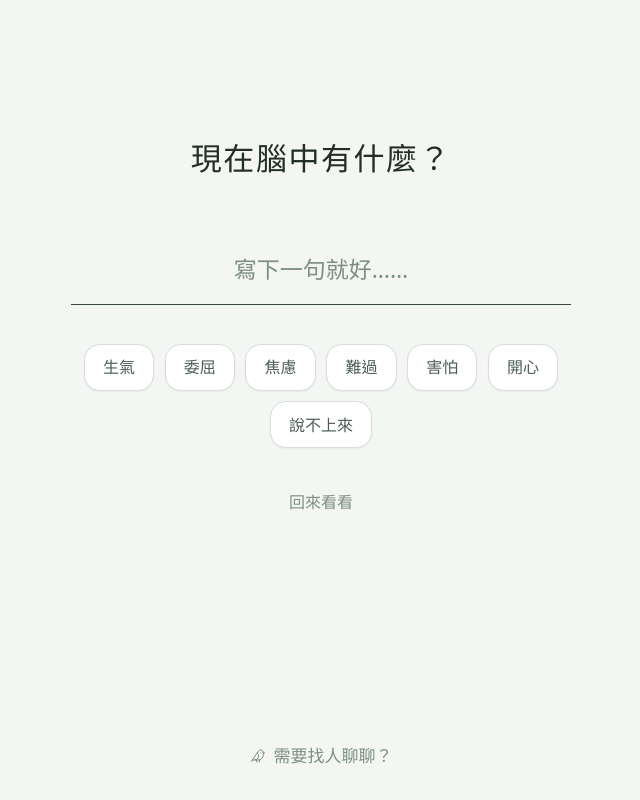
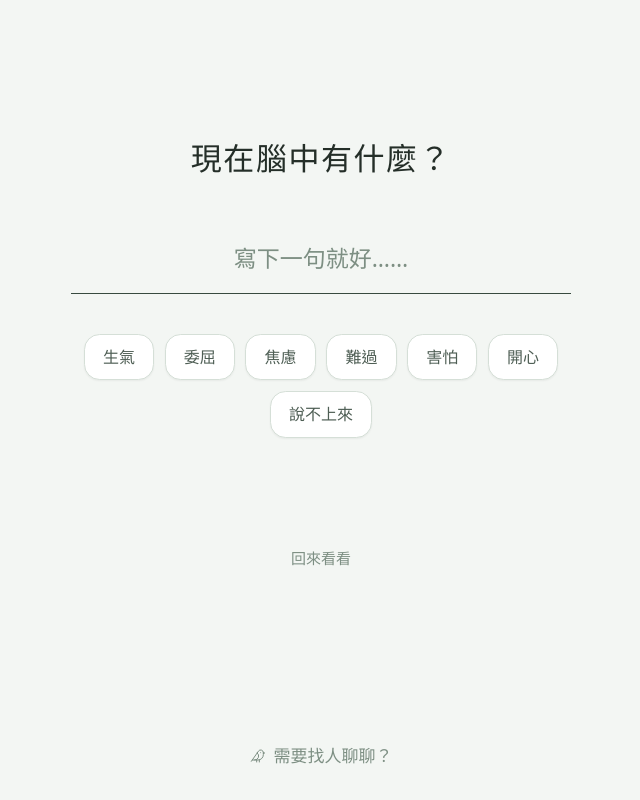
Before and after one commit to q5089877/privateMind, a React (Vite) app: page / in a window 1280 px wide. Shown: the whole page, without its empty margins (319-959 px from the left). Built offline with nearby package versions, Linux system fonts and the light colour scheme.

Commit message:
feat(ux): implement zero-friction launch autofocus and layout hierarchy

```diff
--- a/src/components/HomeScreen.tsx
+++ b/src/components/HomeScreen.tsx
@@ -25,9 +25,18 @@ export const HomeScreen: React.FC<HomeScreenProps> = ({ onStartInput, onReview }
     }
   }, [inputText]);
 
+  // 進入即取得焦點，喚起鍵盤
+  useEffect(() => {
+    const focusTimer = setTimeout(() => {
+      textareaRef.current?.focus();
+    }, 50);
+    return () => clearTimeout(focusTimer);
+  }, []);
+
   const handleQuickSelect = (text: string) => {
     if (isSinking) return;
     setInputText(text);
+    textareaRef.current?.focus();
   };
 
   const timerRef = useRef<ReturnType<typeof setTimeout> | null>(null);
@@ -49,13 +58,20 @@ export const HomeScreen: React.FC<HomeScreenProps> = ({ onStartInput, onReview }
     }, 1400);
   };
 
+  const handleKeyDown = (e: React.KeyboardEvent<HTMLTextAreaElement>) => {
+    if (e.key === 'Enter' && !e.shiftKey) {
+      e.preventDefault();
+      handleContinue();
+    }
+  };
+
   return (
     <div
       className={`w-full max-w-[500px] flex flex-col items-center text-center ${
         isSinking ? 'sink-animation pointer-events-none' : ''
       }`}
     >
-      <h1 className="text-[26px] sm:text-[31px] font-medium tracking-[0.05em] text-ink mb-6 sm:mb-10 text-center">
+      <h1 className="text-[26px] sm:text-[31px] font-medium tracking-[0.05em] text-ink mb-6 sm:mb-8 text-center">
         {UI_TEXT.home.title}
       </h1>
 
@@ -65,13 +81,13 @@ export const HomeScreen: React.FC<HomeScreenProps> = ({ onStartInput, onReview }
           rows={1}
           value={inputText}
           onChange={(e) => setInputText(e.target.value)}
+          onKeyDown={handleKeyDown}
           placeholder={UI_TEXT.home.inputPlaceholder}
           className="w-full bg-transparent border-b border-border-base focus:border-border-focus text-ink placeholder:text-ink-muted placeholder:font-light transition-colors duration-300 py-2.5 sm:py-3.5 text-[20px] sm:text-[23px] outline-none resize-none text-center leading-[1.5]"
           autoFocus
         />
 
-        {/* 狀態入口區 */}
-        <div className="flex flex-col gap-4">
+        {/* 狀態入口區：情緒快選 */}
         <div className="flex flex-wrap justify-center gap-2">
           {QUICK_OPTIONS.map((option, idx) => (
             <button
@@ -83,24 +99,10 @@ export const HomeScreen: React.FC<HomeScreenProps> = ({ onStartInput, onReview }
             </button>
           ))}
         </div>
-
-          <div className="flex justify-center items-center mt-2">
-            <button
-              type="button"
-              onClick={() => {
-                if (isSinking) return;
-                onReview();
-              }}
-              className="text-ink-muted hover:text-ink text-[15px] sm:text-[16px] transition-colors duration-300 py-2 cursor-pointer"
-            >
-              {UI_TEXT.home.reviewPast}
-            </button>
-          </div>
-        </div>
       </div>
 
       {/* 動作按鈕區 */}
-      <div className="mt-2 sm:mt-4 flex justify-center items-center w-full">
+      <div className="mt-4 flex justify-center items-center w-full">
         <button
           type="button"
           onClick={handleContinue}
@@ -115,6 +117,19 @@ export const HomeScreen: React.FC<HomeScreenProps> = ({ onStartInput, onReview }
         </button>
       </div>
 
+      {/* 次要回顧入口 */}
+      <div className="mt-8">
+        <button
+          type="button"
+          onClick={() => {
+            if (isSinking) return;
+            onReview();
+          }}
+          className="text-ink-muted hover:text-ink text-[14px] sm:text-[15px] transition-colors duration-300 py-2 cursor-pointer"
+        >
+          {UI_TEXT.home.reviewPast}
+        </button>
+      </div>
     </div>
   );
 };
```
Also changed, not shown: 1 other file (tests, documents, lock files or other folders). Lines whose indentation alone changed are shown as unchanged.
